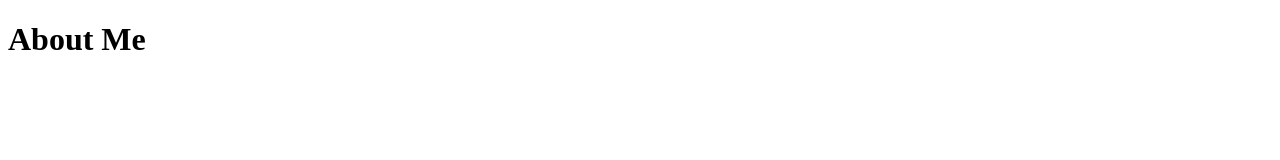
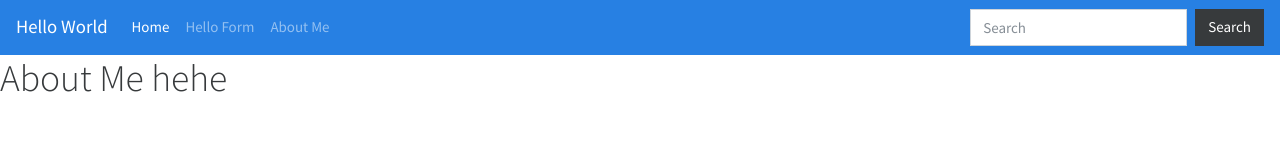
Before and after one commit to LeaHanzeraz/website, a plain HTML site: page pages/aboutme.html in a window 1280 px wide. Drawn offline with nearby package versions, Linux system fonts and the light colour scheme.

Commit message:
Add files via upload

```diff
--- a/pages/aboutme.html
+++ b/pages/aboutme.html
@@ -1,8 +1,37 @@
 <!DOCTYPE html>
 <html>
+<head>
+    <!-- <link rel="stylesheet" href="index.css"> -->
+    <link rel="stylesheet" href="https://bootswatch.com/4/cosmo/bootstrap.css">
+</head>
+<body>
+    <nav class="navbar navbar-expand-lg navbar-dark bg-primary">
+        <a class="navbar-brand" href="#">Hello World</a>
+        <button class="navbar-toggler" type="button" data-toggle="collapse" data-target="#navbarColor01" aria-controls="navbarColor01" aria-expanded="false" aria-label="Toggle navigation">
+          <span class="navbar-toggler-icon"></span>
+        </button>
+
+        <div class="collapse navbar-collapse" id="navbarColor01">
+          <ul class="navbar-nav mr-auto">
+            <li class="nav-item active">
+              <a class="nav-link" href="index.html">Home <span class="sr-only">(current)</span></a>
+            </li>
+            <li class="nav-item">
+              <a class="nav-link" href="pages/form.html">Hello Form</a>
+            </li>
+            <li class="nav-item">
+              <a class="nav-link" href="pages/aboutme.html">About Me</a>
+            </li>
+          </ul>
+          <form class="form-inline my-2 my-lg-0">
+            <input class="form-control mr-sm-2" type="text" placeholder="Search">
+            <button class="btn btn-secondary my-2 my-sm-0" type="submit">Search</button>
+          </form>
+        </div>
+      </nav>
 <body>
 
-    <h1>About Me</h1>
+    <h1>About Me hehe</h1>
 
     <p></p>
 
--- a/pages/form.html
+++ b/pages/form.html
@@ -1,6 +1,35 @@
 <!DOCTYPE html>
 <html>
+<head>
+    <!-- <link rel="stylesheet" href="index.css"> -->
+    <link rel="stylesheet" href="https://bootswatch.com/4/cosmo/bootstrap.css">
+</head>
 <body>
+    <nav class="navbar navbar-expand-lg navbar-dark bg-primary">
+        <a class="navbar-brand" href="#">Hello World</a>
+        <button class="navbar-toggler" type="button" data-toggle="collapse" data-target="#navbarColor01" aria-controls="navbarColor01" aria-expanded="false" aria-label="Toggle navigation">
+          <span class="navbar-toggler-icon"></span>
+        </button>
+
+        <div class="collapse navbar-collapse" id="navbarColor01">
+          <ul class="navbar-nav mr-auto">
+            <li class="nav-item active">
+              <a class="nav-link" href="../index.html">Home <span class="sr-only">(current)</span></a>
+            </li>
+            <li class="nav-item">
+              <a class="nav-link" href="form.html">Hello Form</a>
+            </li>
+            <li class="nav-item">
+              <a class="nav-link" href="aboutme.html">About Me</a>
+            </li>
+          </ul>
+          <form class="form-inline my-2 my-lg-0">
+            <input class="form-control mr-sm-2" type="text" placeholder="Search">
+            <button class="btn btn-secondary my-2 my-sm-0" type="submit">Search</button>
+          </form>
+        </div>
+      </nav>
+
     <h1>Hello Form</h1>
     <br/>
     <label for="fname">First name:</label><br>
```
